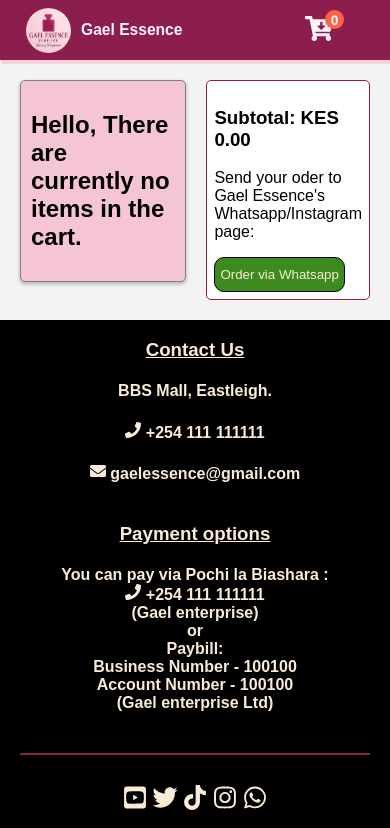
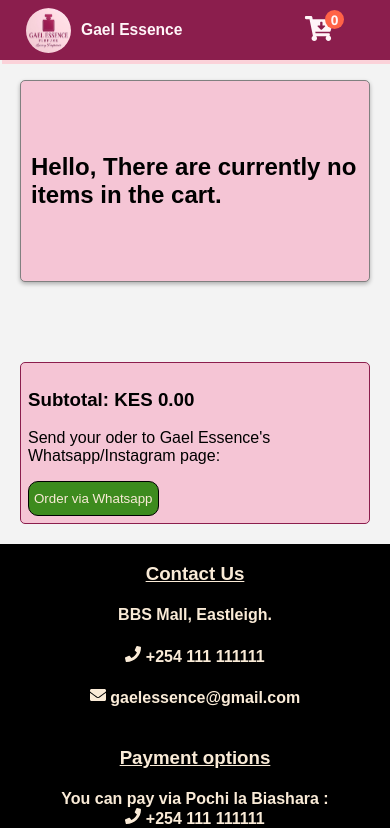
Before and after one commit to KenKambi/gael, a React (Vite) app: page /cart in a window 390 px wide. Shown: the top 828 px of the page. Built offline with nearby package versions, Linux system fonts and the light colour scheme.

Commit message:
cart page responsiveness

```diff
--- a/components/cartpage/CartPage.jsx
+++ b/components/cartpage/CartPage.jsx
@@ -35,10 +35,11 @@
                 <div className="cart-display-item" key={item.id}>
                   <img src={item.image} alt="Perfume " /> <br />
                   <div className="cart-display-item-info">
-                    Item id {item.id} <br />
-                    Item Description: {item.description}
+                    Item id {item.id} <br /> <br />
+                    Item Description: <br /> {item.description} <br /> <br />
                     Qunatity : {item.quantity} <br /> <br />
                     Total : KES {(item.price * item.quantity).toFixed(2)}
+                    <hr />
                   </div>
                 </div>
               </div>
--- a/components/cartpage/style.css
+++ b/components/cartpage/style.css
@@ -1,5 +1,21 @@
 .my-orders {
   display: flex;
+}
+
+@media (max-width: 560px) {
+  .my-orders {
+    display: flex;
+    flex-direction: column;
+  }
+
+  .cart-display-item {
+  display: flex;
+  flex-direction: column;
+}
+
+  .checkout-section{
+    margin-left: 20px;
+  }
 }
 
 .no-items {
@@ -50,7 +66,7 @@
   color: #333333;
   padding: 7px;
   border-radius: 0 0 5px 5px;
-
+  margin-bottom: 0;
 }
 
 .cart-display-item {
@@ -70,7 +86,7 @@
   margin-top: 80px;
   margin-right: 20px;
   max-height: 530px;
-  background-color: white;
+  background-color: #f5c5d5;
   padding: 7px;
   border-radius: 5px;
   border: 1px solid #8b1e4d;
--- a/components/footer/Footer.jsx
+++ b/components/footer/Footer.jsx
@@ -47,10 +47,10 @@
         <a href="tiktok.com" title="TikTok">
           <FaTiktok style={styles} />
         </a>
-        <a href="instagram.com" title="Instagram">
+        <a href="https://www.instagram.com/gael_essence/" title="Instagram" target="_blank">
           <FaInstagram style={styles} />
         </a>
-        <a href="whatsapp.com" title="Whatsapp">
+        <a href="https://wa.me/254757382779?text=" title="Whatsapp" target="_blank">
           <FaWhatsapp style={styles} />
         </a>
       </div>
--- a/components/header/Header.jsx
+++ b/components/header/Header.jsx
@@ -21,6 +21,7 @@
 
   function handleToCartSection() {
     navigate("/cart");
+    window.scrollTo(0, 0);
   }
   function handleToHomeSection() {
     navigate("/");
--- a/src/App.jsx
+++ b/src/App.jsx
@@ -4,7 +4,7 @@
 import "../components/header/style.css";
 import items from "../src/data.js";
 import { useState } from "react";
-import { Router, Routes, Route } from "react-router-dom";
+import { Routes, Route } from "react-router-dom";
 import CartPage from "../components/cartpage/CartPage.jsx";
 
 function App() {
```
